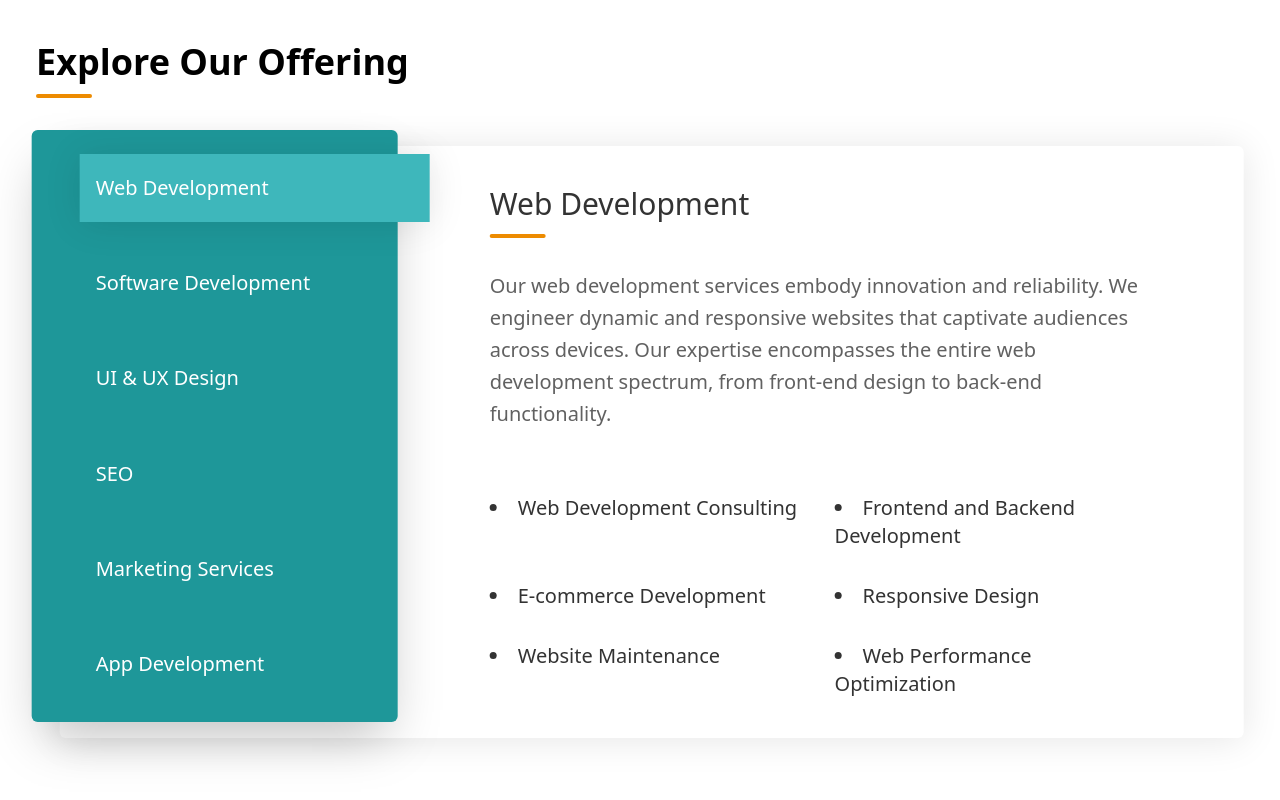
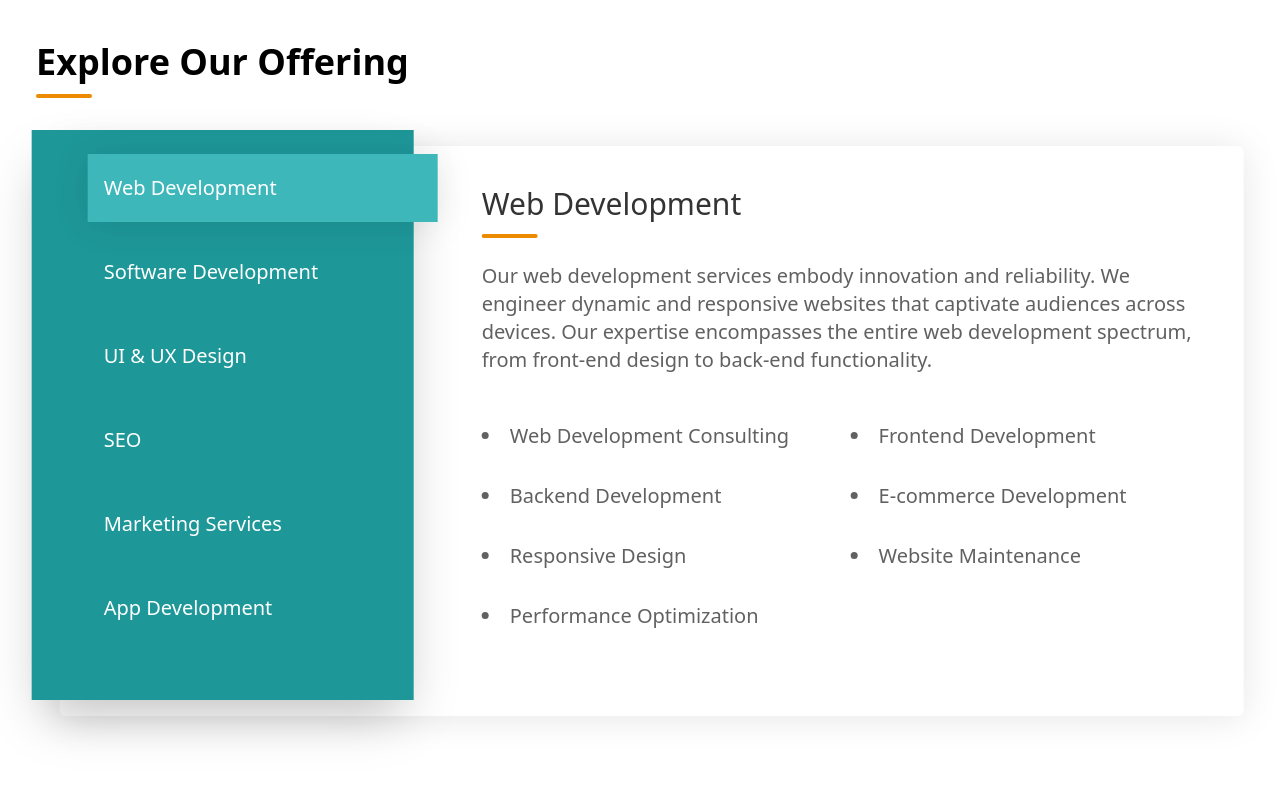
Before and after one commit to Malik-Haziq/CWN-Tech, a React (Vite) app: page / in a window 1280 px wide. Shown: the part 1111-1911 px from the top of the page. Built offline with nearby package versions, Linux system fonts and the light colour scheme; a web font is replaced by a local one.

Commit message:
services half responsice

```diff
--- a/src/css/index.css
+++ b/src/css/index.css
@@ -13,7 +13,7 @@
   }
 
   .h3{
-    @apply text-2xl lg:text-3xl font-medium relative orange-line;
+    @apply text-xl lg:text-2xl xl:text-3xl font-medium relative orange-line;
   }
 }
 
--- a/src/pages/home/Home.jsx
+++ b/src/pages/home/Home.jsx
@@ -10,7 +10,6 @@ import speechagain from "@images/featured/speechagain.webp";
 import { useState } from "react";
 
 export function Home() {
-
   return (
     <main>
       <header
@@ -42,7 +41,7 @@ export function Home() {
       {/* /////////////////////////////////////////  Featured section */}
       <section className="section mb-32">
         <h2 className="h2">Featured Brands</h2>
-        <div className="flex justify-between flex-wrap gap-2 ">
+        <div className="flex justify-between flex-wrap gap-2">
           <img
             src={cae}
             alt="cae"
@@ -85,70 +84,35 @@ export function Home() {
 
       <section className="section mb-16">
         <h2 className="h2">Explore Our Offering</h2>
-        {/* <div className="flex gap-16 pr-24 shadow-3xl relative translate-x-[2%] w-[98%] rounded-md">
-          <aside className="bg-main-shade min-w-fit py-6 px-2 shadow-2xl text-white font-medium text-xl flex flex-col justify-between items-center rounded-md -translate-y-4 -translate-x-7">
-            <div className="bg-main px-4 py-5 pr-32 translate-x-10 shadow-3xl cursor-pointer">
-              <a>software development</a>
-            </div>
-            <div className="px-4 py-5 pr-28 cursor-pointer">
-              <a>software development</a>
-            </div>
-            <div className="px-4 py-5 pr-28 cursor-pointer">
-              <a>software development</a>
-            </div>
-            <div className="px-4 py-5 pr-28 cursor-pointer">
-              <a>software development</a>
-            </div>
-            <div className="px-4 py-5 pr-28 cursor-pointer">
-              <a>software development</a>
-            </div>
-            <div className="px-4 py-5 pr-28 cursor-pointer">
-              <a>software development</a>
-            </div>
-          </aside>
-          <div className="my-10">
-            <h3 className="h3 mb-12 text-sub-heading">software development</h3>
-            <p className="text-sub-para text-xl leading-8 mb-20">
-              Our app development services epitomize excellence. Crafting
-              reliable, scalable, and secure applications compatible with any
-              OS, browser, or device is at the core of our expertise. We
-              seamlessly blend industry knowledge with cutting-edge IT
-              advancements to provide tailored solutions and products that align
-              precisely with user needs and behaviors.
-            </p>
-            <ul className="grid grid-cols-2 text-xl gap-8 list-disc list-inside text-sub-heading">
-              <li>Custom App Development</li>
-              <li>Custom App Development</li>
-              <li>Custom App Development</li>
-              <li>Custom App Development</li>
-              <li>Custom App Development</li>
-              <li>Custom App Development</li>
-              <li>Custom App Development</li>
-            </ul>
-          </div>
-        </div> */}
-        <ServicesSection/>
+        <ServicesSection />
       </section>
     </main>
   );
 }
 
 function ServicesSection() {
-  const [service, setService] = useState('Web Development')
+  const [service, setService] = useState("Web Development");
 
-
-  const headingList = ['Web Development','Software Development','UI & UX Design','SEO','Marketing Services','App Development',]
+  const headingList = [
+    "Web Development",
+    "Software Development",
+    "UI & UX Design",
+    "SEO",
+    "Marketing Services",
+    "App Development",
+  ];
   const services = [
     {
       heading: "Web Development",
       desc: "Our web development services embody innovation and reliability. We engineer dynamic and responsive websites that captivate audiences across devices. Our expertise encompasses the entire web development spectrum, from front-end design to back-end functionality.",
       list: [
         "Web Development Consulting",
-        "Frontend and Backend Development",
+        "Frontend Development",
+        "Backend Development",
         "E-commerce Development",
         "Responsive Design",
         "Website Maintenance",
-        "Web Performance Optimization",
+        "Performance Optimization",
       ],
     },
     {
@@ -156,12 +120,11 @@ function ServicesSection() {
       desc: "A software development company with 34 years of business excellence, we can develop reliable, scalable and secure software solutions for any OS, browser and device. We bring together deep industry expertise and the latest IT advancements to deliver custom solutions and products that perfectly fit the needs and behavior of their users.",
       list: [
         "Software consulting",
-        "Custom software development",
-        "Software development outsourcing",
-        "Software product development",
-        "Cloud application development",
+        "Software development",
+        "Software outsourcing",
+        "Product development",
         "Team augmentation",
-        "Legacy software modernization",
+        "software modernization",
       ],
     },
     {
@@ -208,41 +171,63 @@ function ServicesSection() {
       desc: "Our app development services epitomize excellence. Crafting reliable, scalable, and secure applications compatible with any OS, browser, or device is at the core of our expertise. We seamlessly blend industry knowledge with cutting-edge IT advancements to provide tailored solutions and products that align precisely with user needs and behaviors.",
       list: [
         "App Development Consulting",
-        "Custom App Development",
-        "App Development Outsourcing",
+        "App Development",
+        "Development Outsourcing",
         "Product Development",
         "Team Augmentation",
-        "Cloud Application Development",
-        "Legacy App Modernization",
+        "App Modernization",
       ],
     },
   ];
 
-  const [current] = services.filter(el=>{
-    if(el.heading !== service) return
-    return el
-  })
+  const [current] = services.filter((el) => {
+    if (el.heading !== service) return;
+    return el;
+  });
 
   return (
-      <div className="flex gap-16 pr-24 shadow-3xl relative translate-x-[2%] w-[98%] rounded-md">
-        <aside className="bg-main-shade min-w-fit py-6 px-2 shadow-2xl text-white font-medium text-xl flex flex-col justify-between items-center gap-4 rounded-md -translate-y-4 -translate-x-7">
-          {headingList.map((el, i)=>{
-            return <div onClick={()=> setService(el)} className={service === el ? "bg-main px-4 py-5 pr-30 translate-x-10 shadow-3xl cursor-pointer w-[350px] duration-200" : " px-4 py-5 pr-30 w-[350px] translate-x-10 hover:underline cursor-pointer duration-200"} key={i}>
-            <a className="">{el}</a>
-          </div>
+    <>
+      <div className="hidden lg:flex gap-6 xl:gap-10 pr-8 shadow-3xl relative translate-x-[2%] w-[98%] h-[570px] rounded-md">
+        <aside className="bg-main-shade min-w-fit py-6 px-4 shadow-2xl text-white font-medium text-xl flex flex-col justify-start items-start gap-4 -translate-y-4 -translate-x-7">
+          {headingList.map((el, i) => {
+            return (
+              <div
+                onClick={() => setService(el)}
+                className={
+                  service === el
+                    ? "bg-main px-4 py-5 pr-30 translate-x-7 xl:translate-x-10 shadow-3xl cursor-pointer w-[250px] xlg:w-[300px] xl:w-[350px] duration-200 "
+                    : " px-4 py-5 pr-30 w-[250px] xlg:w-[300px] xl:w-[350px] translate-x-5 xl:translate-x-10 hover:underline cursor-pointer duration-200"
+                }
+                key={i}
+              >
+                <a>{el}</a>
+              </div>
+            );
           })}
         </aside>
-        {service === current.heading &&
-        <div className="my-10 ">
-          <h3 className="h3 mb-12 text-sub-heading">{current.heading}</h3>
-          <p className="text-sub-para text-xl leading-8 mb-16">{current.desc}</p>
-          <ul className="grid grid-cols-2 text-xl gap-8 list-disc list-inside text-sub-heading">
-            {current.list.map((li, i) => {
-              return <li key={i}>{li}</li>;
-            })}
-          </ul>
-        </div>
-        }
+        {service === current.heading && (
+          <EachService heading={current.heading} desc={current.desc} list={current.list}/>
+        )}
       </div>
+      <div className="block lg:hidden">
+        {services.map((el,i)=>{
+          return <EachService heading={el.heading} desc={el.desc} list={el.list} containerStyles={"shadow-3xl px-4 py-8"} key={i}/>
+        })}
+      </div>
+    </>
   );
 }
+
+function EachService({heading, desc, list, containerStyles}) {
+  return (
+    <div className={"my-10 "+ containerStyles} >
+      <h3 className="h3 mb-10 text-sub-heading">{heading}</h3>
+      <p className="text-sub-para text-lg md:text-xl leading-8 mb-12">{desc}</p>
+      <ul className="grid grid-cols-2 text-lg md:text-xl gap-y-2 sm:gap-y-4 md:gap-y-8 gap-2  list-disc list-inside text-sub-para">
+        {list.map((li, i) => {
+          return <li key={i}>{li}</li>;
+        })}
+      </ul>
+    </div>
+  );
+}
```
